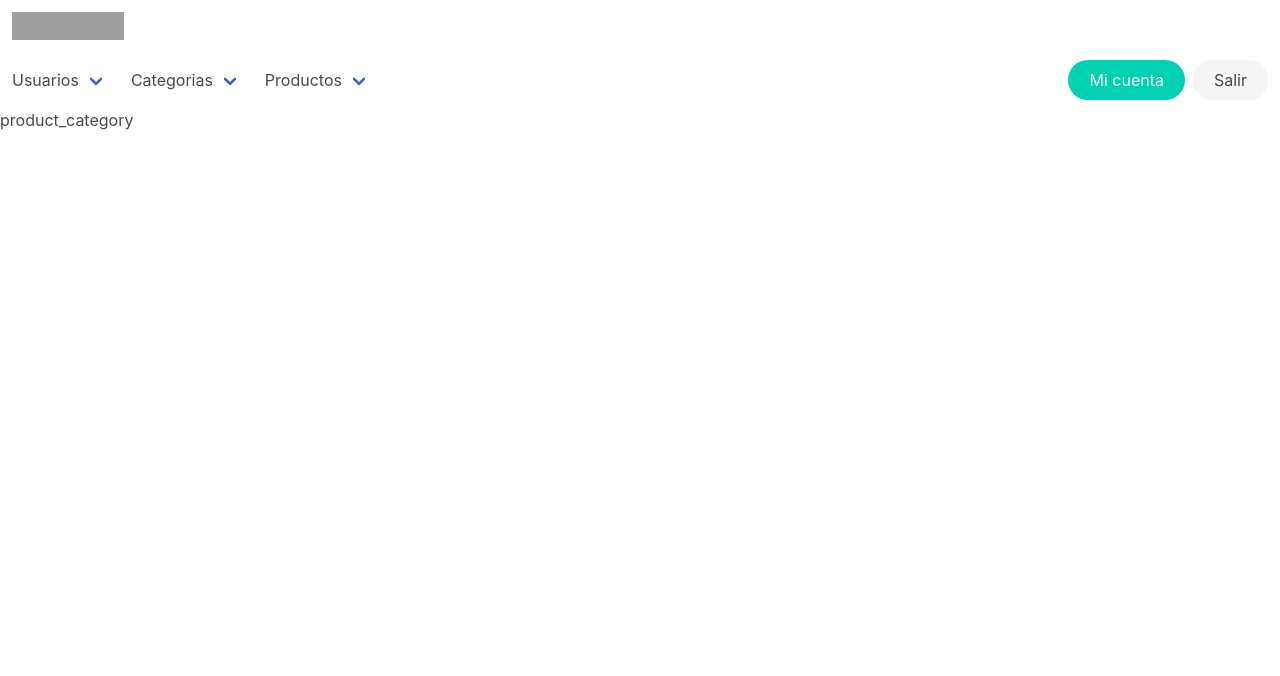
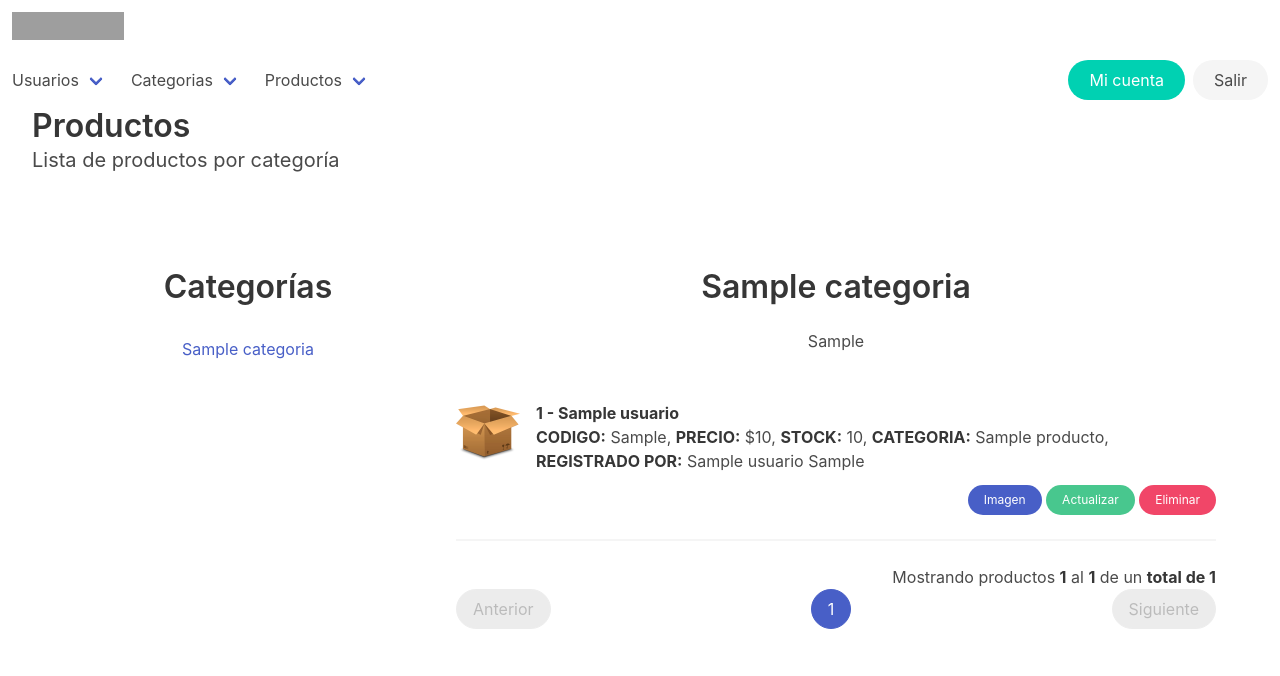
Before and after one commit to elliotghr/inventario-php, a PHP site: page /index.php?vista=product_category&category_id=1 in a window 1280 px wide. Shown: the top 676 px of the page. Run offline with PHP 8.4, Linux system fonts and the light colour scheme; the visitor is signed in with stand-in values (Sample User, id 1); tables that the repository leaves empty or names only in its code hold one stand-in row (values such as "Sample post"); grey boxes are pictures that could not be loaded.

Commit message:
Listado por catetgorias terminado y vista product_update creada

```diff
--- a/vistas/product_category.php
+++ b/vistas/product_category.php
@@ -1 +1,75 @@
-product_category
+<div class="container is-fluid mb-6">
+    <h1 class="title">Productos</h1>
+    <h2 class="subtitle">Lista de productos por categoría</h2>
+</div>
+
+<div class="container pb-6 pt-6">
+    <?php
+    // Traemos nuestras funciones
+    require_once "./php/main.php";
+    ?>
+    <div class="columns">
+        <div class="column is-one-third">
+            <h2 class="title has-text-centered">Categorías</h2>
+            <?php
+            $categorias = conexion();
+            $categorias = $categorias->query("SELECT * FROM categorias");
+            if ($categorias->rowCount() > 0) {
+                $categorias = $categorias->fetchAll(PDO::FETCH_ASSOC);
+                foreach ($categorias as $row) {
+                    echo '<a href="index.php?vista=product_category&category_id=' . $row['categoria_id'] . '" class="button is-link is-inverted is-fullwidth">' . $row['nombre'] . '</a>';
+                }
+            } else {
+                echo '<p class="has-text-centered" >No hay categorías registradas</p>';
+            }
+            $categorias = null;
+            ?>
+        </div>
+        <div class="column">
+            <?php
+            $categoria_id = (isset($_GET['category_id'])) ? $_GET['category_id'] : 0;
+
+            /*== Verificando categoria ==*/
+            $check_categoria = conexion();
+            $check_categoria = $check_categoria->query("SELECT * FROM categorias WHERE categoria_id='$categoria_id'");
+
+            if ($check_categoria->rowCount() > 0) {
+
+                $check_categoria = $check_categoria->fetch(PDO::FETCH_ASSOC);
+
+                echo '
+                        <h2 class="title has-text-centered">' . $check_categoria['nombre'] . '</h2>
+                        <p class="has-text-centered pb-6" >' . $check_categoria['ubicacion'] . '</p>
+                    ';
+
+                require_once "./php/main.php";
+
+                # Eliminar producto #
+                if (isset($_GET['product_id_del'])) {
+                    require_once "./php/producto_eliminar.php";
+                }
+
+                if (!isset($_GET['page'])) {
+                    $pagina = 1;
+                } else {
+                    $pagina = (int) $_GET['page'];
+                    if ($pagina <= 1) {
+                        $pagina = 1;
+                    }
+                }
+
+                $pagina = limpiar_cadena($pagina);
+                $url = "index.php?vista=product_category&category_id=$categoria_id&page="; /* <== */
+                $registros = 15;
+                $busqueda = "";
+
+                # Paginador producto #
+                require_once "./php/producto_lista.php";
+            } else {
+                echo '<h2 class="has-text-centered title" >Seleccione una categoría para empezar</h2>';
+            }
+            $check_categoria = null;
+            ?>
+        </div>
+    </div>
+</div>
```
Also changed, not shown: vistas/product_update.php (+90 -1 lines).
